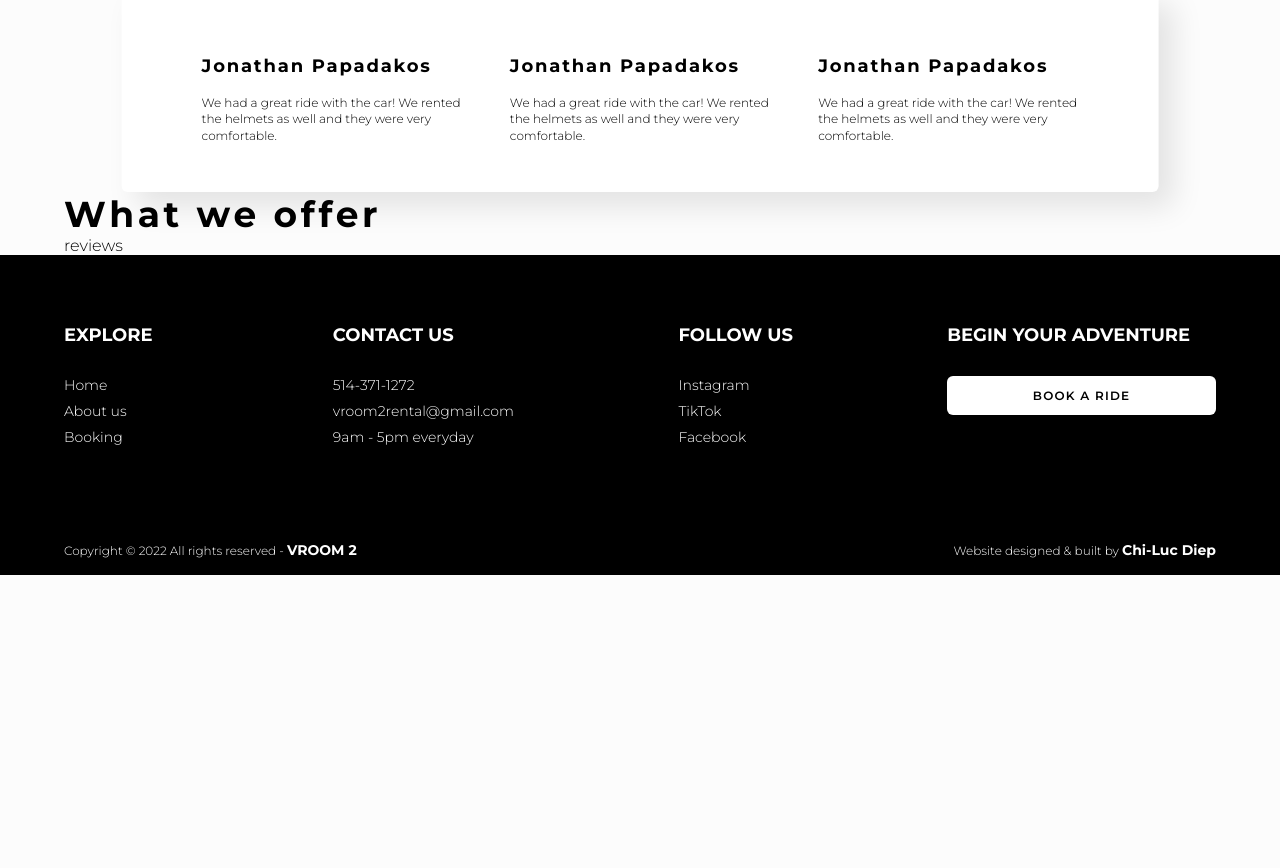
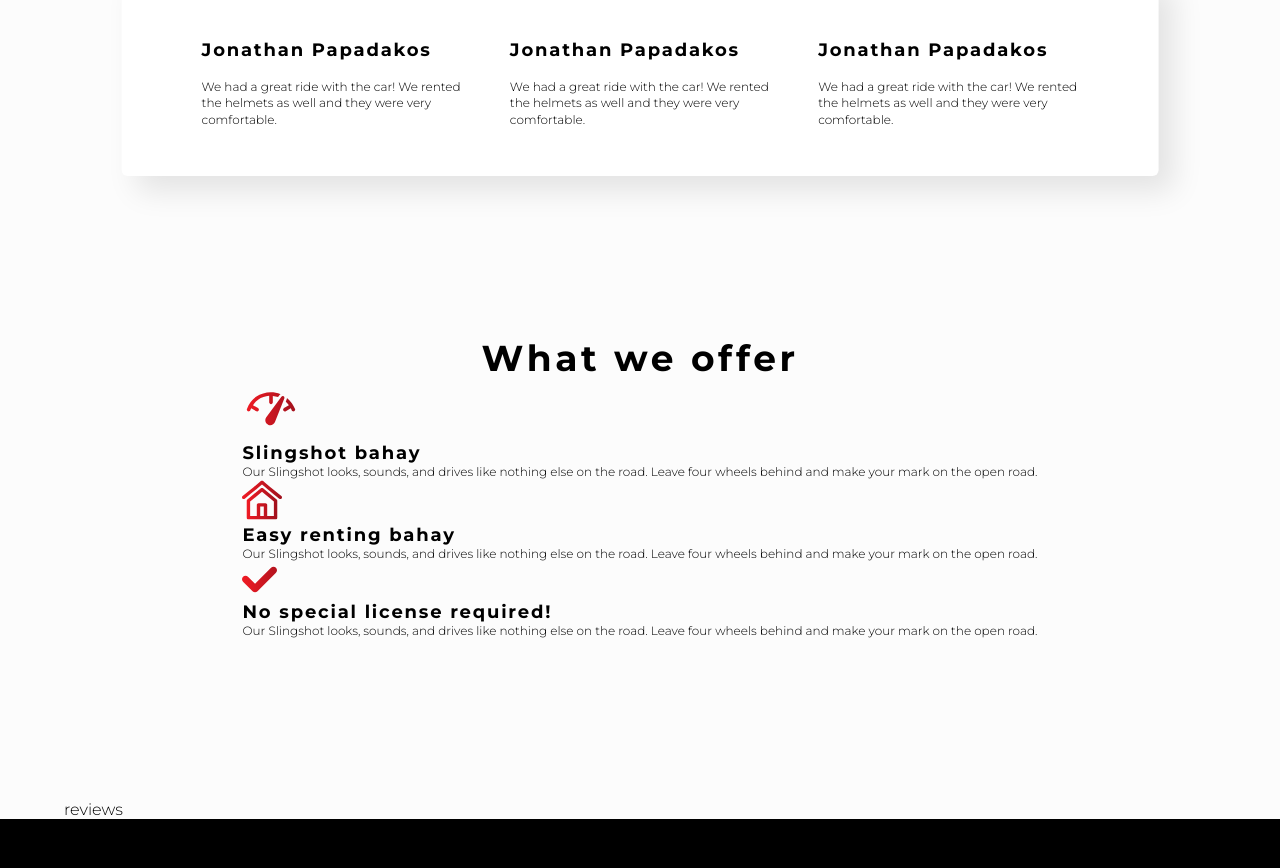
Before and after one commit to chilucdiep/vroom2, a Next.js app: page / in a window 1280 px wide. Shown: the part 652-1520 px from the top of the page. Before the commit the page ends 1227 px from the top, so only its background shows below. Built offline with nearby package versions, Linux system fonts and the light colour scheme.

Commit message:
Features

```diff
--- a/components/Home/Features.tsx
+++ b/components/Home/Features.tsx
@@ -1,13 +1,35 @@
 import Image from "next/image";
 
+import SpeedIcon from "../../images/SpeedIcon.svg";
 import HomeIcon from "../../images/HomeIcon.svg";
+import CheckIcon from "../../images/CheckIcon.svg";
 import styles from "./Home.module.scss";
 
 export default function Features() {
   return (
-    <section>
+    <section className={styles.Features}>
       <h1>What we offer</h1>
-      <div></div>
+      <div className={styles.Grid}>
+        <GridItem
+          image={SpeedIcon}
+          title="Slingshot bahay"
+          text="Our Slingshot looks, sounds, and drives like nothing else on the road. Leave four wheels behind and make your mark on the open road.
+"
+        />
+        <GridItem
+          image={HomeIcon}
+          title="Easy renting bahay"
+          text="Our Slingshot looks, sounds, and drives like nothing else on the road. Leave four wheels behind and make your mark on the open road.
+
+"
+        />
+        <GridItem
+          image={CheckIcon}
+          title="No special license required!"
+          text="Our Slingshot looks, sounds, and drives like nothing else on the road. Leave four wheels behind and make your mark on the open road.
+"
+        />
+      </div>
     </section>
   );
 }
--- a/components/Home/Home.module.scss
+++ b/components/Home/Home.module.scss
@@ -6,13 +6,14 @@
 
   .Hero {
     position: relative;
-    padding-bottom: 5em;
 
     .HeroContent {
-      margin-bottom: 4em;
-
       @media (min-width: 700px) {
         display: flex;
+      }
+
+      @media (min-width: 1200px) {
+        padding-bottom: 8em;
       }
 
       .Left {
@@ -72,4 +73,14 @@
       }
     }
   }
+
+  .Features {
+    margin: 5em 0;
+    display: grid;
+    place-items: center;
+
+    @media (min-width: 1200px) {
+        margin: 10em 0;
+    }
+  }
 }
```
